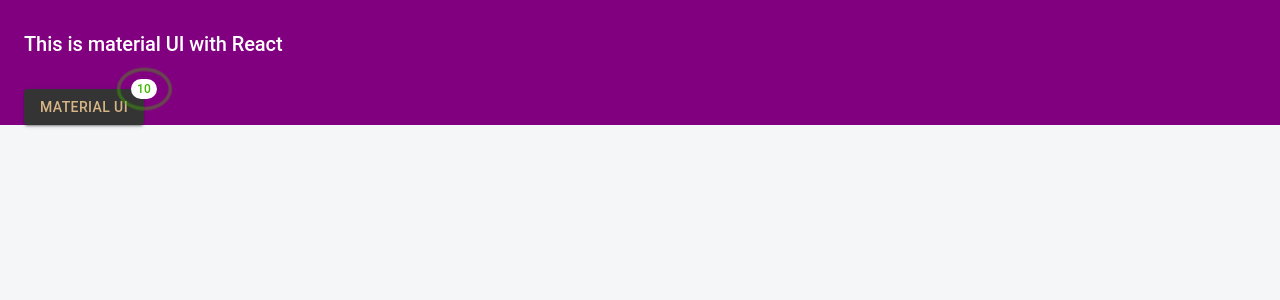
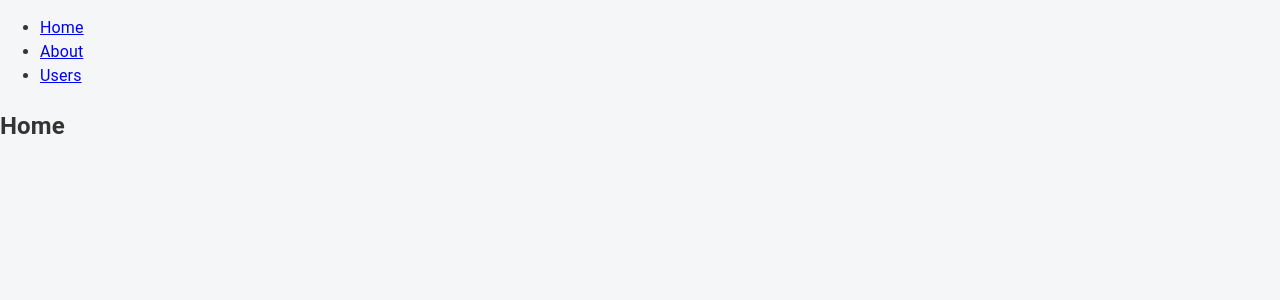
Before and after one commit to balumaqsud/burak-react-frontend, a React (Create React App) app: page / in a window 1280 px wide. Shown: the top 300 px of the page. Built offline with nearby package versions, Linux system fonts and the light colour scheme.

Commit message:
feat: created react-router-dom

```diff
--- a/package.json
+++ b/package.json
@@ -13,6 +13,7 @@
     "react": "^18.2.0",
     "react-dom": "^18.0.0",
     "react-redux": "^7.2.8",
+    "react-router-dom": "^5.1.9",
     "react-scripts": "5.0.0",
     "typescript": "~4.1.5",
     "web-vitals": "^2.1.4"
@@ -21,7 +22,8 @@
     "@types/jest": "^27.5.2",
     "@types/node": "^17.0.45",
     "@types/react": "^18.2.48",
-    "@types/react-dom": "^18.2.18"
+    "@types/react-dom": "^18.2.18",
+    "@types/react-router-dom": "^5.3.3"
   },
   "scripts": {
     "start": "react-scripts start",
--- a/src/app/App.tsx
+++ b/src/app/App.tsx
@@ -1,25 +1,54 @@
 import React from "react";
 import "../css/app.css";
-import { Container, Stack, Box, Typography, Button } from "@mui/material";
-import { RippleBadge } from "./MaterialTheme/styled";
+
+import { BrowserRouter as Router, Switch, Route, Link } from "react-router-dom";
 
 function App() {
   return (
-    <Container sx={{ background: "purple" }}>
-      <Stack flexDirection={"column"}>
-        <Box sx={{ my: 4 }}>
-          <Typography variant="h4" component={"h4"} sx={{ color: "white" }}>
-            This is material UI with React
-          </Typography>
-        </Box>
-        <Box>
-          <RippleBadge badgeContent={10}>
-            <Button variant="contained">material ui</Button>
-          </RippleBadge>
-        </Box>
-      </Stack>
-    </Container>
+    <Router>
+      <div>
+        <nav>
+          <ul>
+            <li>
+              <Link to="/">Home</Link>
+            </li>
+            <li>
+              <Link to="/about">About</Link>
+            </li>
+            <li>
+              <Link to="/users">Users</Link>
+            </li>
+          </ul>
+        </nav>
+
+        {/* A <Switch> looks through its children <Route>s and
+            renders the first one that matches the current URL. */}
+        <Switch>
+          <Route path="/about">
+            <About />
+          </Route>
+          <Route path="/users">
+            <Users />
+          </Route>
+          <Route path="/">
+            <Home />
+          </Route>
+        </Switch>
+      </div>
+    </Router>
   );
 }
 
+function Home() {
+  return <h2>Home</h2>;
+}
+
+function About() {
+  return <h2>About</h2>;
+}
+
+function Users() {
+  return <h2>Users</h2>;
+}
+
 export default App;
--- a/src/index.tsx
+++ b/src/index.tsx
@@ -8,13 +8,15 @@ import App from "./app/App";
 import theme from "./app/MaterialTheme/index";
 import reportWebVitals from "./reportWebVitals";
 import "./css/index.css";
+import { BrowserRouter as Router } from "react-router-dom";
 
 ReactDOM.render(
   <React.StrictMode>
     <Provider store={store}>
       <ThemeProvider theme={theme}>
-        <CssBaseline />
-        <App />
+        <Router>
+          <CssBaseline /> <App />
+        </Router>
       </ThemeProvider>
     </Provider>
   </React.StrictMode>,
```
Also changed, not shown: 2 other files (tests, documents, lock files or other folders).
